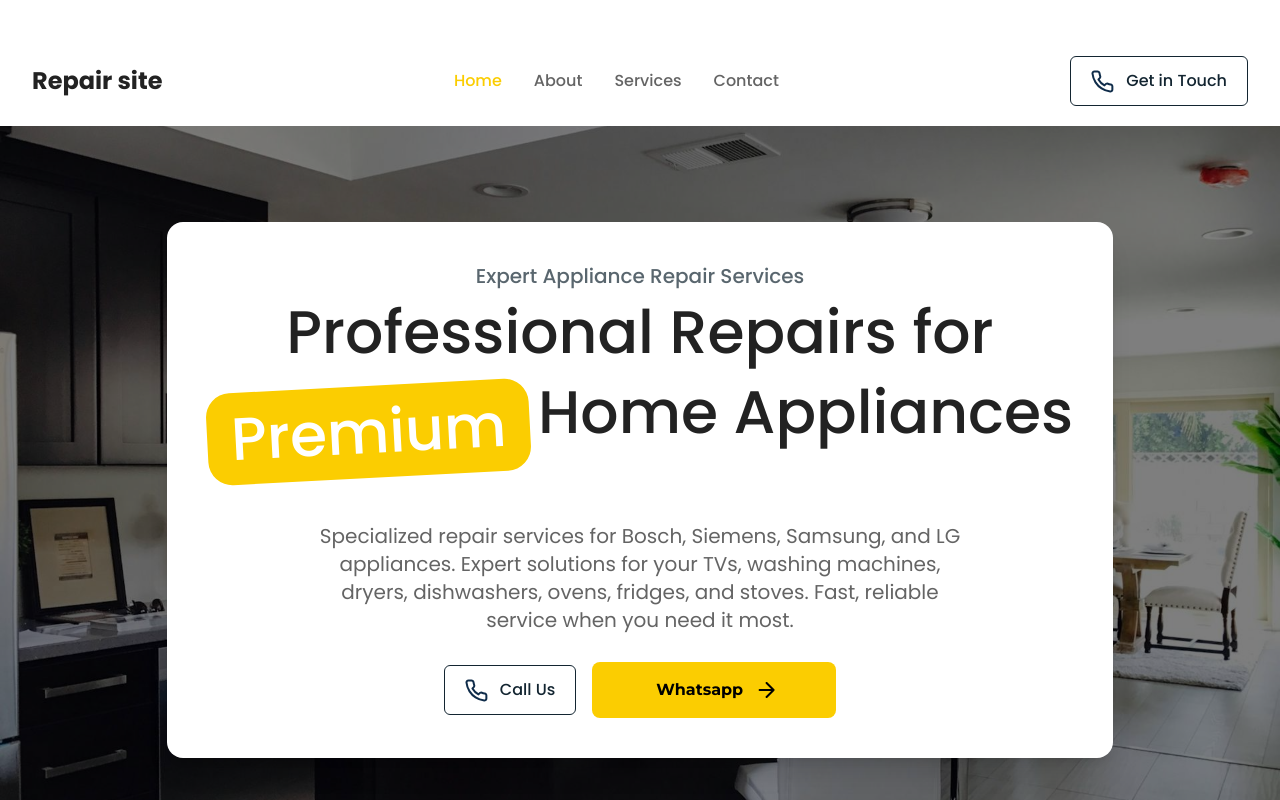
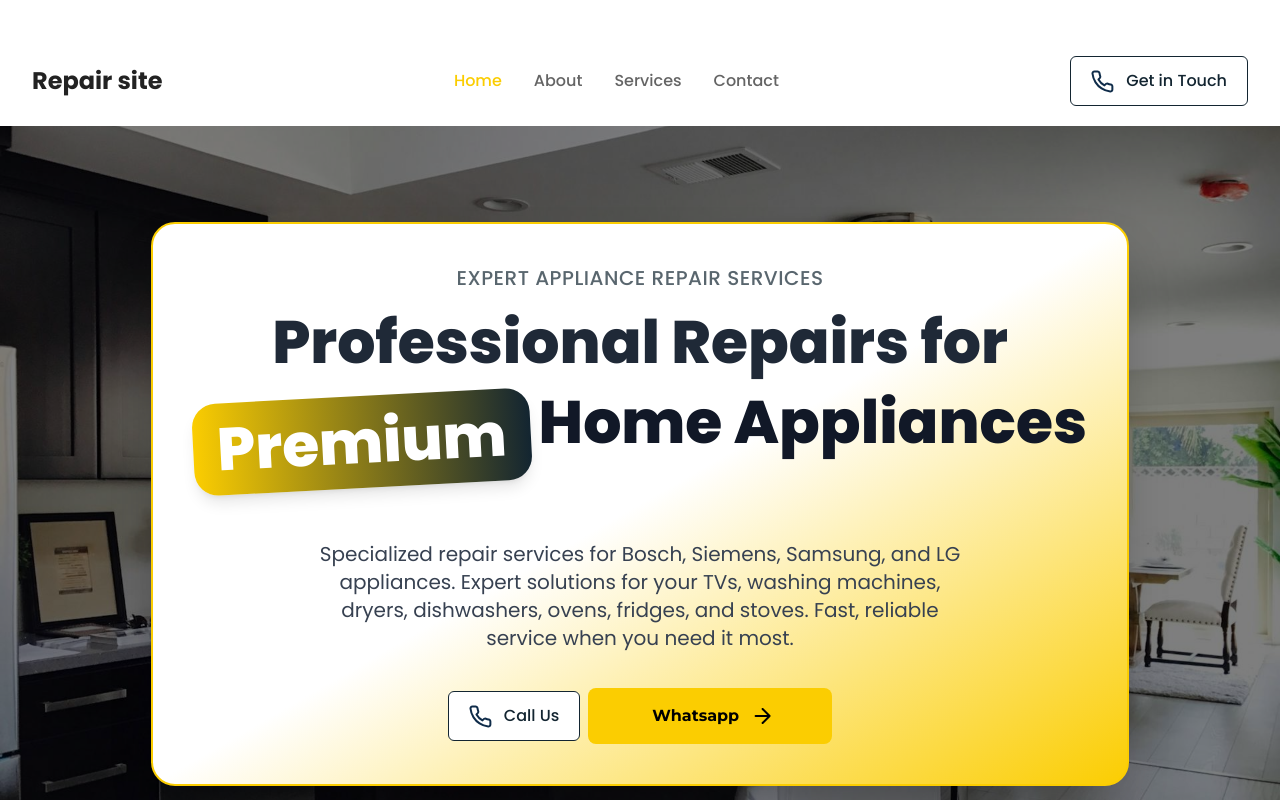
Before and after one commit to 99-Malik/Qasim-Yaqoob-Website, a Next.js app: page / in a window 1280 px wide. Shown: the top 800 px of the page. Built offline with nearby package versions, Linux system fonts and the light colour scheme.

Commit message:
Update MainBanner.jsx

```diff
--- a/src/components/sections/home/MainBanner.jsx
+++ b/src/components/sections/home/MainBanner.jsx
@@ -25,41 +25,46 @@ const MainBanner = () => {
       transition={{ duration: 0.8, ease: "easeOut" }}
       className="max-w-screen relative flex w-full flex-col items-center justify-center gap-3 overflow-hidden px-5 py-24 text-center md:min-h-[90vh] md:gap-5"
     >
-      <div className="flex flex-col items-center gap-3 bg-white p-10 shadow-xl rounded-2xl">
-        <h2 className="text-sm font-medium text-secondary/70 md:text-xl">
+      <div className="flex flex-col items-center gap-5 bg-gradient-to-br from-white via-white to-primary p-10 shadow-2xl rounded-3xl border-2 border-primary">
+        <h2 className="text-sm font-medium text-secondary/70 md:text-xl tracking-wide uppercase">
           Expert Appliance Repair Services
         </h2>
-        <div className="hidden max-w-[994px] flex-col gap-3 text-5xl font-medium leading-[83px] md:flex lg:text-6xl">
-          <div>Professional Repairs for</div>
+        <div className="hidden max-w-[994px] flex-col gap-3 text-5xl font-extrabold leading-[83px] text-gray-800 md:flex lg:text-6xl">
+          <div className="animate-fade-in">Professional Repairs for</div>
           <div className="flex items-start gap-1 md:gap-2">
-            <div className="mt-1 inline-block w-fit -rotate-2 rounded-lg bg-primary px-2 py-1 text-white md:mt-3 md:-rotate-3 md:rounded-3xl md:px-6 md:py-4">
+            <div className="mt-1 inline-block w-fit -rotate-2 rounded-lg bg-gradient-to-r from-primary to-secondary px-2 py-1 text-white shadow-lg md:mt-3 md:-rotate-3 md:rounded-3xl md:px-6 md:py-4">
               Premium
             </div>{" "}
-            <span className="mt-2">Home Appliances</span>
+            <span className="mt-2 text-gray-900">Home Appliances</span>
           </div>
         </div>
-        <div className="flex flex-col gap-1 text-2xl font-medium md:hidden">
-          <div>Professional Repairs</div>
+        <div className="flex flex-col gap-1 text-2xl font-semibold text-gray-800 md:hidden">
+          <div className="animate-fade-in">Professional Repairs</div>
           <div className="flex items-center justify-center gap-1 md:gap-2">
             <span className="mt-1">for</span>
-            <div className="mt-1 inline-block w-fit -rotate-3 rounded-xl bg-primary px-4 py-1 text-2xl">
+            <div className="mt-1 inline-block w-fit -rotate-3 rounded-xl bg-gradient-to-r from-primary to-secondary px-4 py-1 text-2xl text-white shadow-lg">
               Premium
             </div>{" "}
           </div>
           <span className="mt-1">Home Appliances</span>
         </div>
-        <p className="mb-4 mt-3 max-w-2xl text-custom-black/70 md:mt-8 md:text-xl">
+        <p className="mb-4 mt-3 max-w-2xl text-gray-700 md:mt-8 md:text-xl leading-relaxed">
           Specialized repair services for Bosch, Siemens, Samsung, and LG
           appliances. Expert solutions for your TVs, washing machines, dryers,
           dishwashers, ovens, fridges, and stoves. Fast, reliable service when
           you need it most.
         </p>
-        <div className="flex gap-4 items-center">
+        <div className="flex gap-2 items-center">
           <Link href="tel:+1234567890">
-            <GetInTouchButton title="Call Us" />
+            <GetInTouchButton
+              title="Call Us"
+              className="text-nowrap"
+            />
           </Link>
           <Link href="https://wa.me/1234567890" target="_blank" rel="noopener noreferrer">
-            <PrimaryButton title="Whatsapp" />
+            <PrimaryButton
+              title="Whatsapp"
+            />
           </Link>
         </div>
       </div>
```
